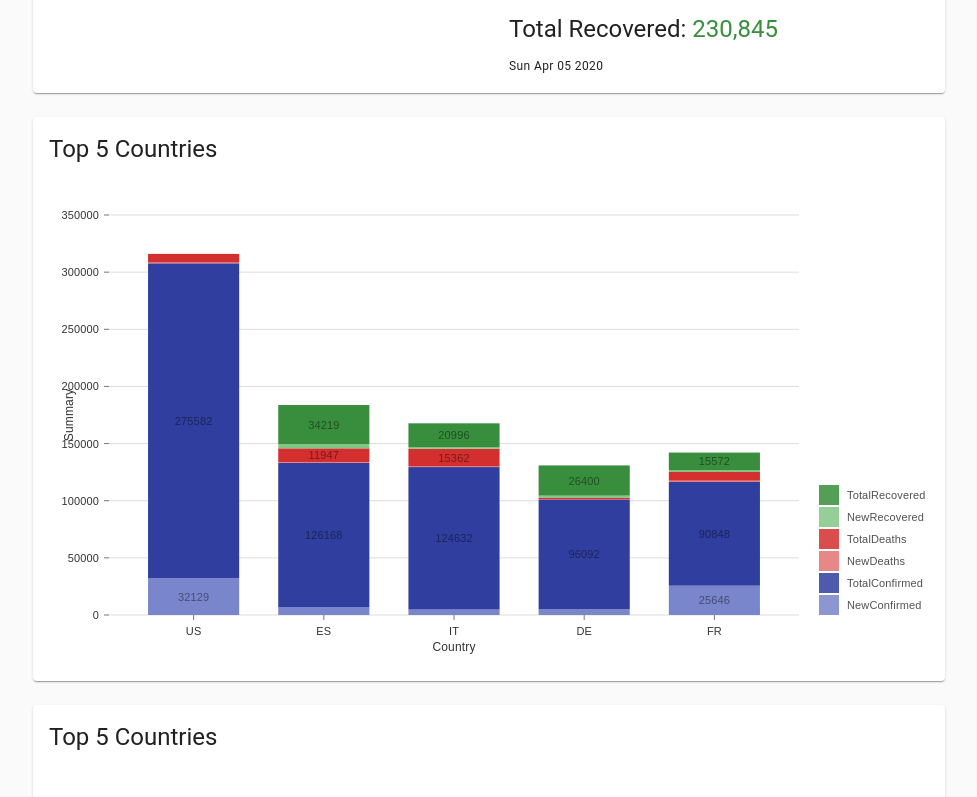
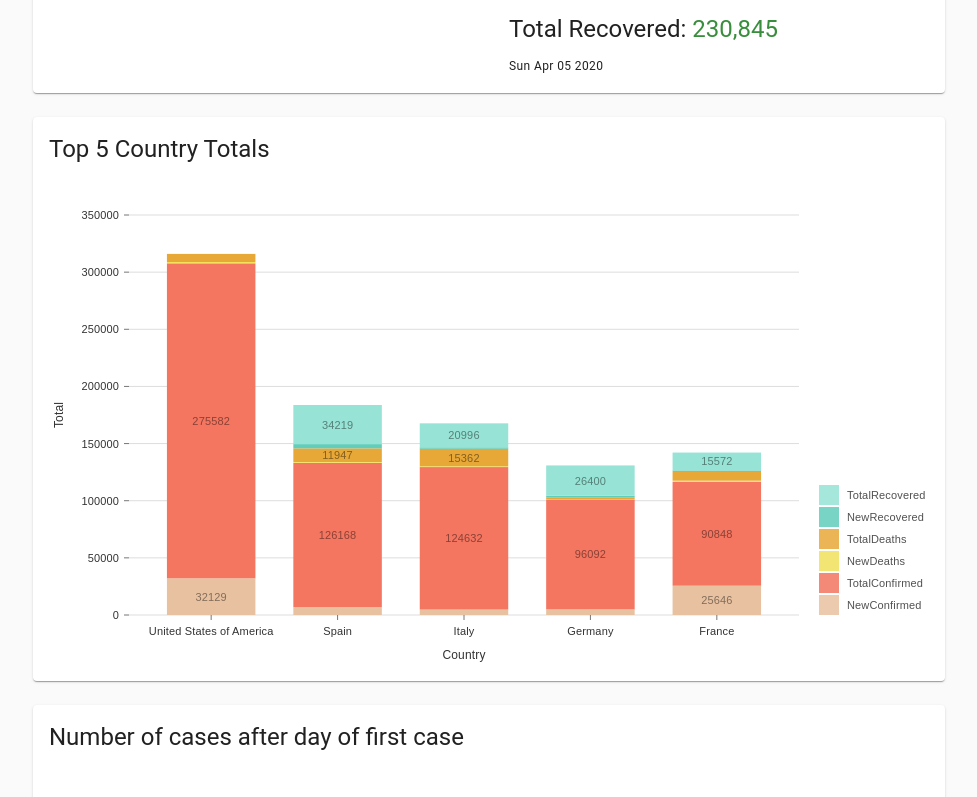
Before and after one commit to 4ools/covid-19, a React (Create React App) app: page / in a window 1280 px wide. Shown: the part 343-1140 px from the top of the page, without its empty margins (151-1128 px from the left). Built offline with nearby package versions, Linux system fonts and the light colour scheme.

Commit message:
just some clean up shit

```diff
--- a/src/components/summary-graph/SummaryGraph.js
+++ b/src/components/summary-graph/SummaryGraph.js
@@ -21,15 +21,16 @@ const SummaryGraph = ({ figures }) => {
   const getColor = (bar) => colors[bar.id];
   return figures[0] ? (
     <>
-      <Typography variant="h5">Top 5 Countries</Typography>
+      <Typography variant="h5">Top 5 Country Totals</Typography>
       <div style={{ height: 500 }}>
         <ResponsiveBar
           data={figures}
           keys={keys.slice(1, keys.length)}
-          indexBy="CountryCode"
-          margin={{ top: 50, right: 130, bottom: 50, left: 60 }}
+          indexBy="Country"
+          margin={{ top: 50, right: 130, bottom: 50, left: 80 }}
           padding={0.3}
-          colors={getColor}
+          // colors={getColor}
+          colors={{ scheme: 'nivo' }}
           borderColor={{ from: 'color', modifiers: [['darker', 1.6]] }}
           axisTop={null}
           axisRight={null}
@@ -39,15 +40,15 @@ const SummaryGraph = ({ figures }) => {
             tickRotation: 0,
             legend: 'Country',
             legendPosition: 'middle',
-            legendOffset: 32,
+            legendOffset: 40,
           }}
           axisLeft={{
             tickSize: 5,
             tickPadding: 5,
             tickRotation: 0,
-            legend: 'Summary',
+            legend: 'Total',
             legendPosition: 'middle',
-            legendOffset: -40,
+            legendOffset: -70,
           }}
           labelSkipWidth={12}
           labelSkipHeight={12}
--- a/src/components/time-series-graph/TimeSeriesGraph.js
+++ b/src/components/time-series-graph/TimeSeriesGraph.js
@@ -5,7 +5,9 @@ import { Typography } from '@material-ui/core';
 const MyResponsiveLine = ({ data }) => {
   return data ? (
     <>
-      <Typography variant="h5">Top 5 Countries</Typography>
+      <Typography variant="h5">
+        Number of cases after day of first case
+      </Typography>
       <div style={{ height: 500 }}>
         <ResponsiveLine
           data={data}
--- a/src/utils/summary-graph.js
+++ b/src/utils/summary-graph.js
@@ -1,7 +1,7 @@
 const getSummaryChartFigures = (data) => {
   return data.map(
     ({
-      CountryCode,
+      Country,
       NewConfirmed,
       TotalConfirmed,
       NewDeaths,
@@ -10,7 +10,7 @@ const getSummaryChartFigures = (data) => {
       TotalRecovered,
     }) => {
       return {
-        CountryCode,
+        Country,
         NewConfirmed,
         TotalConfirmed,
         NewDeaths,
```
